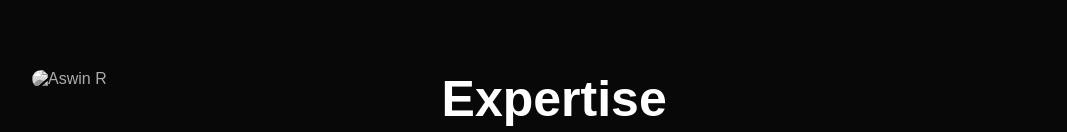
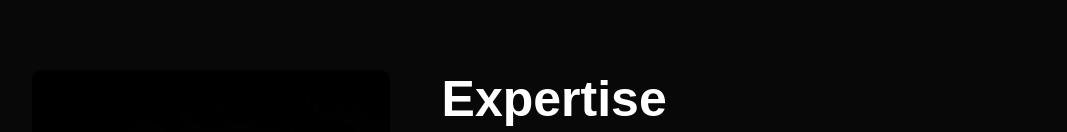
Before and after one commit to aswinrs1511/Portfolio, a plain HTML site: page index.html in a window 1280 px wide. Shown: the part 820-952 px from the top of the page, without its empty margins (96-1163 px from the left). Drawn offline with Linux system fonts and the light colour scheme.

```diff
--- a/index.html
+++ b/index.html
@@ -34,7 +34,7 @@
     <div class="container">
         <div class="row">
             <div class="imgcol">
-                <img src="images/user.png" alt="Aswin R">
+                <img src="assets/user.png" alt="Aswin R">
             </div>
             <div class="textcol">
                 <h1 class="sub-title">Expertise</h1>
```
